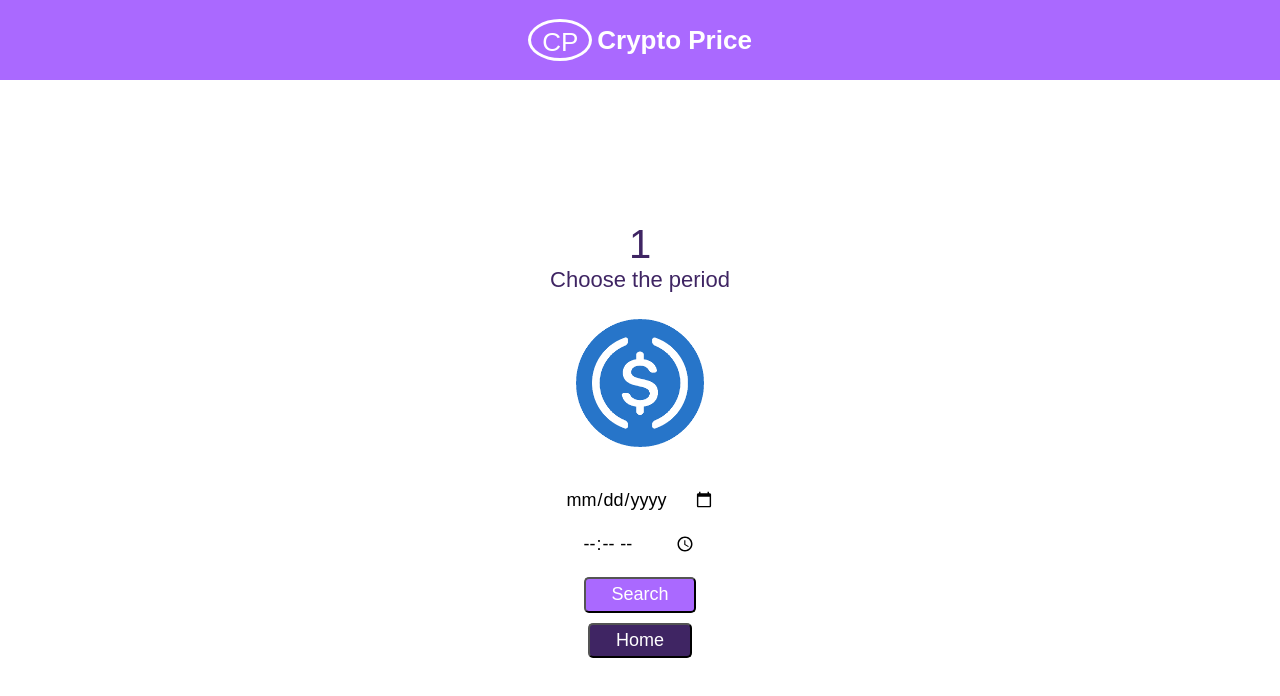
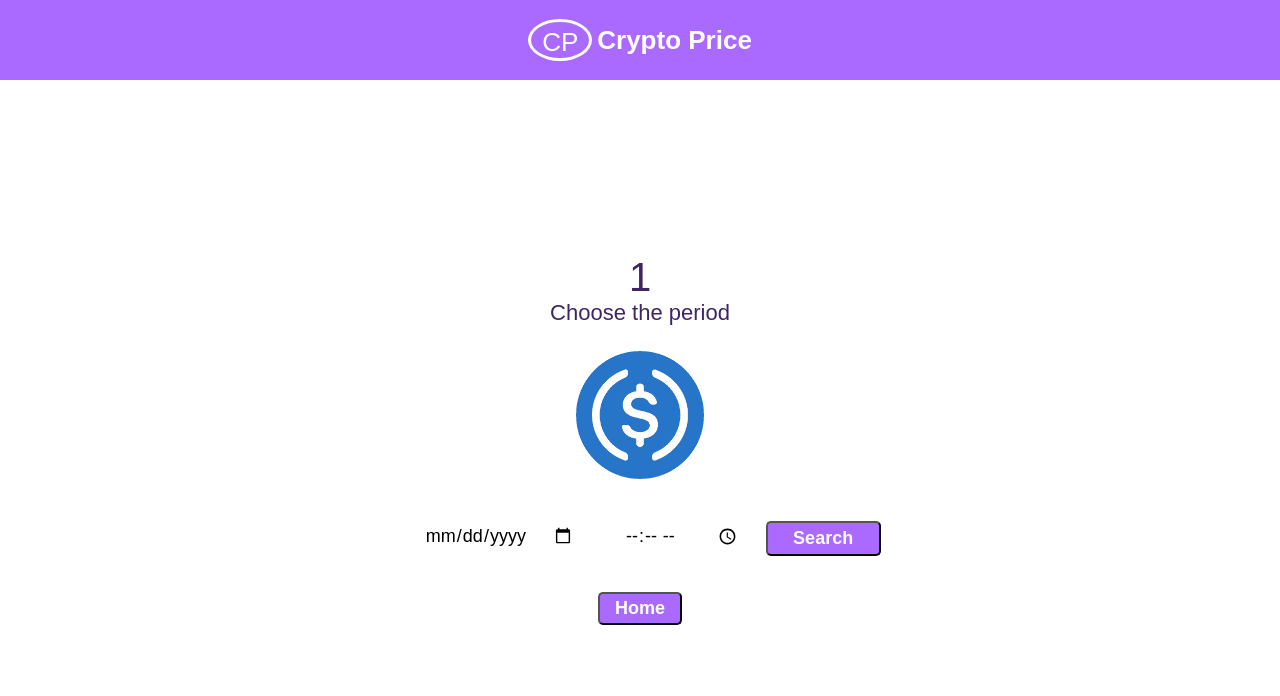
Before and after one commit to thiagopetherson/crypto-price, a Vue app: page /date/1 in a window 1280 px wide. Shown: the top 696 px of the page. Built offline with nearby package versions, Linux system fonts and the light colour scheme; a web font is replaced by a local one.

Commit message:
Adding animations and final adjustments

```diff
--- a/src/assets/sass/_mixins.sass
+++ b/src/assets/sass/_mixins.sass
@@ -3,3 +3,25 @@
   flex-direction: $dir
   justify-content: $jus
   align-items: $ali
+
+@mixin default-button($bg, $color, $fs, $fw)
+  background-color: $bg
+  color: $color
+  font-size: $fs
+  font-weight: $fw
+  cursor: pointer
+
+@mixin button-hover($bg, $tran: 0s, $sca: 1.0)
+  transition: $tran
+  transform: scale($sca)
+  background-color: $bg
+
+@mixin animate-text($dur, $color, $otherColor)
+  animation: animate 1.8s linear infinite
+  @keyframes animate
+    0%
+      color: $color
+    50%
+      color: $otherColor
+    100%
+      color: $color
--- a/src/assets/sass/_variables.sass
+++ b/src/assets/sass/_variables.sass
@@ -5,3 +5,4 @@ $secondary-color: rgb(63, 37, 99)
 $light-color: rgb(255, 255, 255)
 $grey-color: rgb(241, 239, 239)
 $primary-text-color: rgb(40, 44, 55)
+$warning-color: rgb(255,255,0)
--- a/src/components/DataFilterCardLayout.vue
+++ b/src/components/DataFilterCardLayout.vue
@@ -4,7 +4,7 @@
       <div class="date-filter-card-item-content">
         <div class="date-filter-card-item-content-coin">
           <h5>{{ coin }}</h5>
-          <h4>{{ brazilianCurrency(coinValue) }}</h4>
+          <h4 class="date-filter-card-item-content-coin-value">{{ brazilianCurrency(coinValue) }}</h4>
         </div>
         <div class="date-filter-card-item-content-date">
           <h5>Date</h5>
@@ -94,6 +94,7 @@ export default {
           font-weight: normal
 
         h4
+          color: $light-color
           font-weight: 500
           font-size: 2.5rem
 
@@ -101,4 +102,8 @@ export default {
           text-transform: capitalize
           font-weight: normal
           font-size: 2.2rem
+
+        .date-filter-card-item-content-coin-value
+          @include animate-text($dur: 1s, $color: $light-color, $otherColor: $warning-color)
+
 </style>
--- a/src/views/DateFilterView.vue
+++ b/src/views/DateFilterView.vue
@@ -101,6 +101,8 @@ export default {
         font-size: 2.3rem
       @media only screen and (min-width: 291px) and (max-width: 500px)
         font-size: 3rem
+      @media only screen and (min-width: 501px) and (max-width: 1000px)
+        font-size: 5rem
 
     h3
       font-size: 2.2rem
@@ -117,46 +119,62 @@ export default {
       width: 20%
     @media only screen and (min-width: 291px) and (max-width: 500px)
       width: 30%
+    @media only screen and (min-width: 501px) and (max-width: 1000px)
+      width: 20%
 
     img
       width: 100%
 
 
   .date-filter-search
-    width: 40%
-    @include display-direction-justify-align($dir: column, $ali: center)
+    width: 20%
+    @include display-direction-justify-align($jus: center, $ali: center)
+    margin-bottom: 2%
     @media only screen and (min-width: 1px) and (max-width: 500px)
+      width: 95%
       margin-top: 5%
-      margin-bottom: 5%
+      margin-bottom: 7%
+    @media only screen and (min-width: 501px) and (max-width: 1000px)
+      width: 60%
+      margin-top: 2%
+      margin-bottom: 3%
+    @media only screen and (min-width: 1001px) and (max-width: 1281px)
+      width: 40%
 
     input
       padding: 1% 5% 1% 5%
       margin-top: 2%
       font-size: 1.8rem
       border: none
+      @media only screen and (min-width: 1px) and (max-width: 281px)
+        padding: 1% 1% 1% 1%
+        font-size: 1.4rem
+      @media only screen and (min-width: 282px) and (max-width: 500px)
+        padding: 1% 1% 1% 1%
 
     button
       padding: 1% 5% 1% 5%
       margin-top: 3%
-      font-size: 1.8rem
-      background-color: $primary-color
-      color: $light-color
+      @include default-button($bg: $primary-color, $color: $light-color, $fs: 1.8rem, $fw: 600)
       border-radius: 5px
-      font-weight: 500
-      cursor: pointer
+      @media only screen and (min-width: 1px) and (max-width: 281px)
+        padding: 1% 2% 1% 2%
+        font-size: 1.4rem
+
+      &:hover
+        @include button-hover($bg: $secondary-color, $tran: 0s, $sca: 1)
 
   .date-filter-link
     width: 40%
     @include display-direction-justify-align($dir: column, $ali: center)
 
     button
-      padding: 1% 5% 1% 5%
+      padding: 0.8% 3% 0.8% 3%
       margin-top: 2%
-      font-size: 1.8rem
-      background-color: $secondary-color
-      color: $light-color
+      @include default-button($bg: $primary-color, $color: $light-color, $fs: 1.8rem, $fw: 600)
       border-radius: 5px
-      font-weight: 500
-      cursor: pointer
+
+      &:hover
+        @include button-hover($bg: $primary-color, $tran: 0.2s, $sca: 1.1)
 
 </style>
--- a/src/views/HomeView.vue
+++ b/src/views/HomeView.vue
@@ -45,6 +45,7 @@ export default {
   methods: {
     async getCoinValues () {
       this.loading = true
+      this.coinValues = []
 
       await this.axios.get(`${this.baseUrl}/coins/markets?vs_currency=brl&ids=bitcoin%2Cethereum%2Ccosmos%2Cdacxi&order=market_cap_desc&per_page=100&page=1&sparkline=false`)
       .then(response => {
@@ -70,6 +71,7 @@ export default {
         if ( this.otherCoin === '' || response.data.length === 0 ) {
           this.loading = false
           alert('Use a valid coin')
+          this.getCoinValues()
           return
         }
 
@@ -83,11 +85,25 @@ export default {
       .finally(() => {
         this.loading = false
       })
+    },
+    refreshCoinValue () {
+      setInterval(() => {
+        if ( this.coinValues.length === 1 )
+          this.getOtherCoinValue()
+        else
+          this.getCoinValues()
+      }, 600000000)
     }
   },
   created () {
     this.getCoinValues()
-  }
+  },
+  mounted () {
+    this.refreshCoinValue()
+  },
+  beforeUnmount() {
+    clearInterval(this.refreshCoinValue())
+  },
 }
 </script>
 
@@ -135,18 +151,18 @@ export default {
       input
         padding: 0.2%
         font-size: 1.4rem
+        border-top-left-radius: 3px
+        border-bottom-left-radius: 3px
 
       button
         margin-left: -2px
         padding: 0.2%
-        font-size: 1.4rem
-        background-color: $secondary-color
-        color: $light-color
-        font-weight: 500
-        cursor: pointer
+        @include default-button($bg: $primary-color, $color: $light-color, $fs: 1.4rem, $fw: 500)
+        border-top-right-radius: 3px
+        border-bottom-right-radius: 3px
 
         &:hover
-          background-color: $primary-color
+          @include button-hover($bg: $secondary-color, $tran: 0.5s)
 
       input, button
         @media only screen and (min-width: 1px) and (max-width: 290px)
@@ -175,7 +191,7 @@ export default {
       @media only screen and (min-width: 501px) and (max-width: 1000px)
         width: 90%
       @media only screen and (min-width: 1025px)
-        margin-top: 5%
+        margin-top: 2%
 
       .home-item-content-prices
         width: 25%
@@ -191,7 +207,7 @@ export default {
         a
           font-size: 2.5rem
           font-weight: normal
-          color: $primary-color
+          color: $secondary-color
           text-decoration: none
           @media only screen and (min-width: 1px) and (max-width: 290px)
             font-size: 1.8rem
@@ -200,10 +216,17 @@ export default {
           @media only screen and (min-width: 501px) and (max-width: 600px)
             font-size: 1.8rem
 
+        a:first-child
+          &:hover
+            color: $primary-color
+
+        a:last-child
+          @include animate-text($dur: 2s, $color: $secondary-color, $otherColor: $primary-color)
+
         img
           width: 70%
-          margin-top: 10%
-          margin-bottom: 10%
+          margin-top: 7%
+          margin-bottom: 7%
           cursor: pointer
           @media only screen and (min-width: 1px) and (max-width: 290px)
             width: 45%
@@ -212,21 +235,22 @@ export default {
             margin-top: 5%
             margin-bottom: 5%
 
+          &:hover
+            transition: 1s
+            transform: scale(1.1)
+
     .home-item-button-home
+      margin-top: 2%
       width: 60%
       @include display-direction-justify-align($jus: center, $ali: center)
 
       button
         padding: 1% 5% 1% 5%
-        font-size: 1.8rem
-        background-color: $secondary-color
-        color: $light-color
+        @include default-button($bg: $secondary-color, $color: $light-color, $fs: 1.8rem, $fw: 500)
         border-radius: 5px
-        font-weight: 500
-        cursor: pointer
 
         &:hover
-          background-color: $primary-color
+          @include button-hover($bg: $primary-color)
 
   .loading
     width: 100vw
```
Also changed, not shown: src/assets/images/bitcoinnn.png (deleted), src/assets/images/bitcoinnnnn.png (deleted), src/components/MenuLayout.vue (line endings or trailing spaces).
